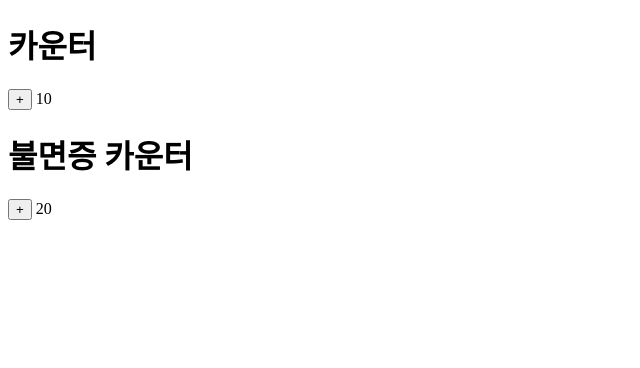
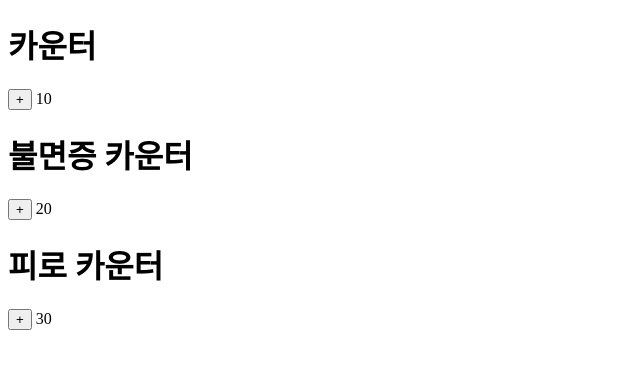
Before and after one commit to egoingsb/lgcns-react-24-5-20, a React (Vite) app: page / in a window 1280 px wide. Shown: the top 368 px of the page, without its empty margins (0-640 px from the left). Built offline with nearby package versions, Linux system fonts and the light colour scheme.

Commit message:
타입스크립트로 props의 속성을 규정하기

```diff
--- a/src/App.tsx
+++ b/src/App.tsx
@@ -1,8 +1,10 @@
 import './App.css'
 
-// @ts-expect-error
-function Counter(props){
-  console.log('props', props);
+type CounterProps = {
+  title: string;
+  initValue: string;
+}
+function Counter(props:CounterProps){
   const title = props.title;
   const initValue = props.initValue;
   return <>
@@ -16,6 +18,7 @@ function App() {
     <>
       <Counter title="카운터" initValue="10"></Counter>
       <Counter title="불면증 카운터" initValue="20"></Counter>
+      <Counter title='피로 카운터' initValue='30'></Counter>
     </>
   )
 }
```
